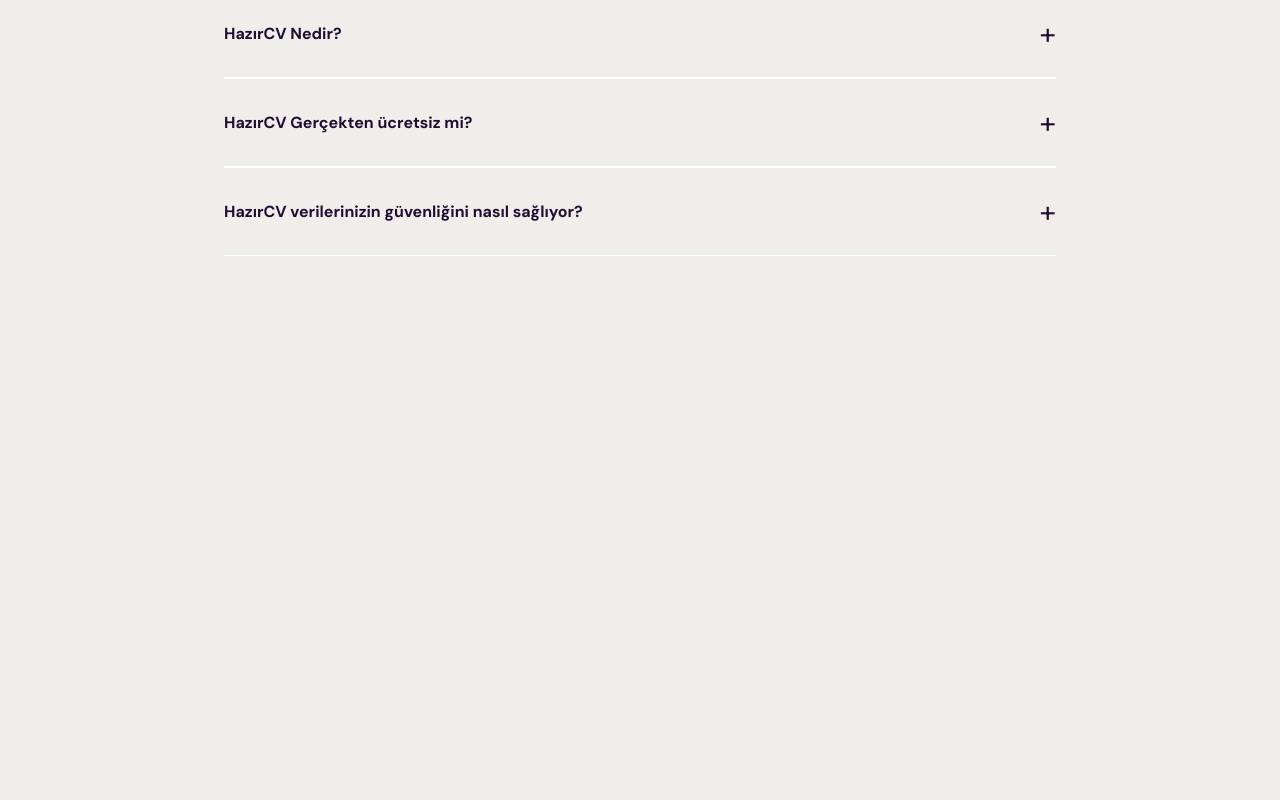
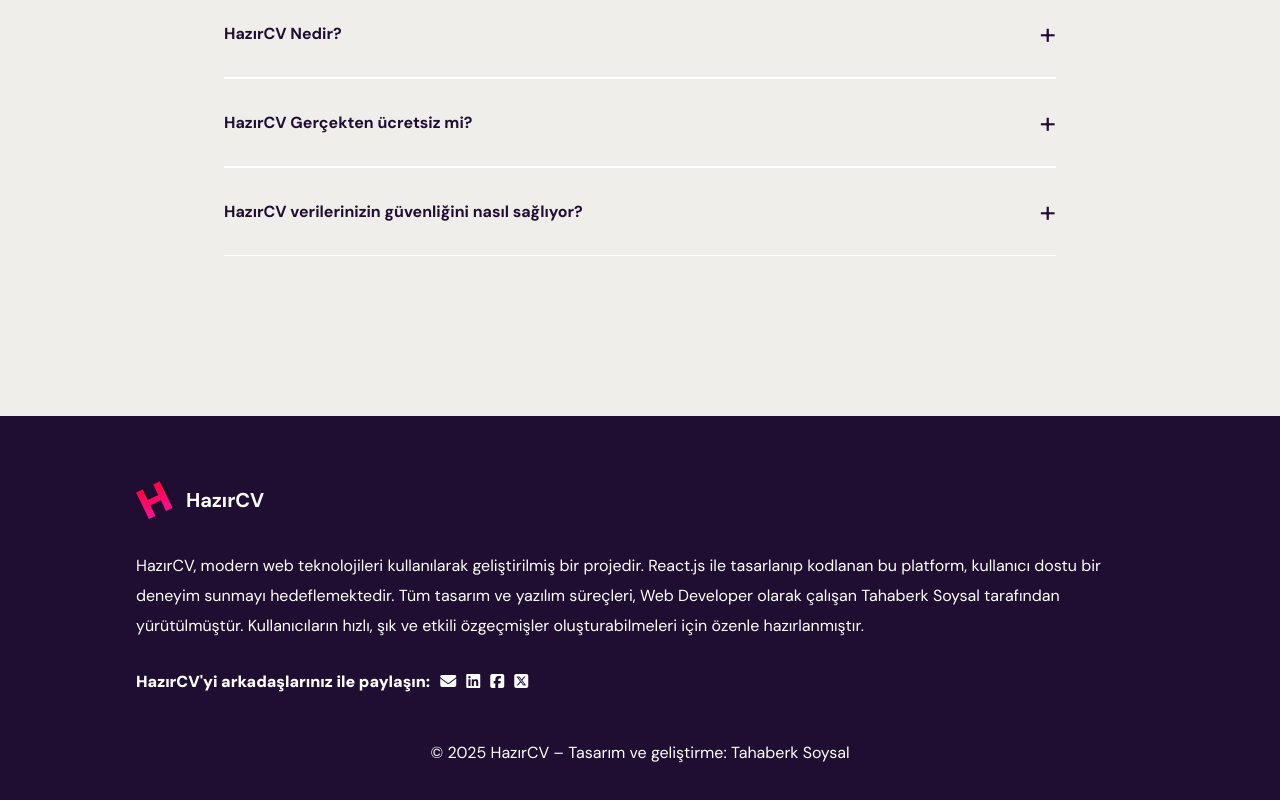
Before and after one commit to tbsoysal/resume-builder, a React (Vite) app: page /#/ in a window 1280 px wide. Shown: the part 5209-6009 px from the top of the page. Before the commit the page ends 5465 px from the top, so only its background shows below. Built offline with nearby package versions, Linux system fonts and the light colour scheme.

Commit message:
add footer section and update some sections

```diff
--- /dev/null
+++ b/src/components/landingpage/Footer.jsx
@@ -0,0 +1,26 @@
+import "/src/styles/landingpage/footer.scss";
+
+function Footer() {
+  return (
+    <footer>
+      <div className="wrapper">
+        <div className="flexContainer">
+          <img src="/public/assets/hazircv-logo-transparan.svg" alt="logo" />
+          <span>HazırCV</span>
+        </div>
+        <p className="description">HazırCV, modern web teknolojileri kullanılarak geliştirilmiş bir projedir. React.js ile tasarlanıp kodlanan bu platform, kullanıcı dostu bir deneyim sunmayı hedeflemektedir. Tüm tasarım ve yazılım süreçleri, Web Developer olarak çalışan Tahaberk Soysal tarafından yürütülmüştür. Kullanıcıların hızlı, şık ve etkili özgeçmişler oluşturabilmeleri için özenle hazırlanmıştır.</p>
+        <p className="shareText">HazırCV'yi arkadaşlarınız ile paylaşın:
+          <ul>
+            <li><a href=""><i class="fa-solid fa-envelope"></i></a></li>
+            <li><a href=""><i class="fa-brands fa-linkedin"></i></a></li>
+            <li><a href=""><i class="fa-brands fa-square-facebook"></i></a></li>
+            <li><a href=""><i class="fa-brands fa-square-x-twitter"></i></a></li>
+          </ul>
+        </p>
+        <p className="infoText">© 2025 HazırCV – Tasarım ve geliştirme: Tahaberk Soysal</p>
+      </div>
+    </footer>
+  )
+}
+
+export default Footer
--- a/src/pages/LandingPage.jsx
+++ b/src/pages/LandingPage.jsx
@@ -7,6 +7,7 @@
 import Benefits from '../components/landingpage/Benefits';
 import Testimonials from '../components/landingpage/Testimonials';
 import Faq from '../components/landingpage/Faq.jsx';
+import Footer from '../components/landingpage/Footer.jsx';
 
 function LandingPage() {
   return (
@@ -19,6 +20,7 @@
       <Benefits />
       <Testimonials />
       <Faq />
+      <Footer />
     </>
   )
 }
--- a/src/styles/landingpage/faq.scss
+++ b/src/styles/landingpage/faq.scss
@@ -2,6 +2,7 @@
   margin-top: 190px;
   max-width: 1024px;
   padding-inline: 96px;
+  padding-bottom: 160px;
 }
 
 section.faq h3 {
@@ -49,4 +50,8 @@
     padding-inline: 24px;
     padding-bottom: 160px;
   }
+
+  section.faq h3 {
+    font-size: 30px;
+  }
 }
--- /dev/null
+++ b/src/styles/landingpage/footer.scss
@@ -0,0 +1,52 @@
+footer {
+  background-color: #200e32;
+  color: white;
+}
+
+footer .wrapper {
+  max-width: 1200px;
+  margin-inline: auto;
+  padding: 64px 96px 40px;
+}
+
+footer .flexContainer {
+  display: flex;
+  align-items: center;
+  gap: 10px;
+}
+
+footer .flexContainer img {
+  width: 40px;
+}
+
+footer .flexContainer span {
+  font-size: 20px;
+  font-weight: 700;
+}
+
+footer .description {
+  padding: 30px 0px;
+  line-height: 30px;
+}
+
+footer .shareText {
+  font-weight: 900;
+}
+
+footer ul {
+  margin-left: 10px;
+  display: inline-flex;
+  list-style: none;
+  gap: 10px;
+}
+
+footer .infoText {
+  margin-top: 50px;
+  text-align: center;
+}
+
+@media (max-width: 760px) {
+  footer .wrapper {
+    padding: 50px 25px 30px;
+  }
+}
--- a/src/styles/landingpage/templates.scss
+++ b/src/styles/landingpage/templates.scss
@@ -76,6 +76,18 @@
   .templates .carousel ul li img {
     width: 45vw;
   }
+
+  .templates h2 {
+    font-size: 36px;
+  }
+
+  .templates {
+    margin-top: 100px !important;
+  }
+
+  .templates .showTemplatesButton {
+    margin-top: 50px;
+  }
 }
 
 @media (max-width: 500px) {
```
Also changed, not shown: 5 other files (tests, documents, lock files or other folders).
